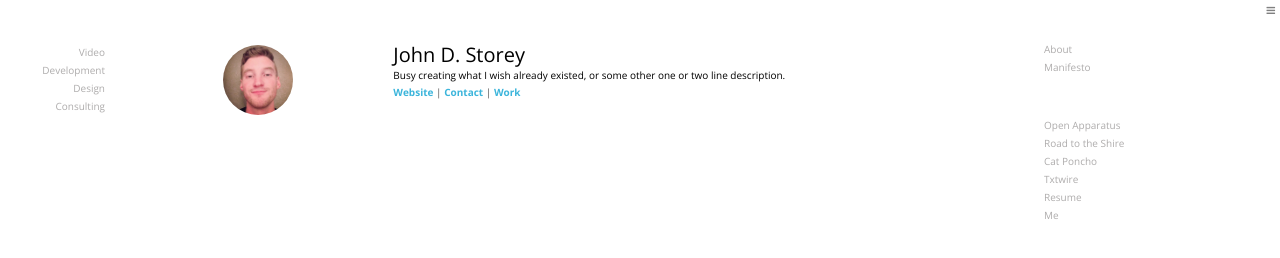
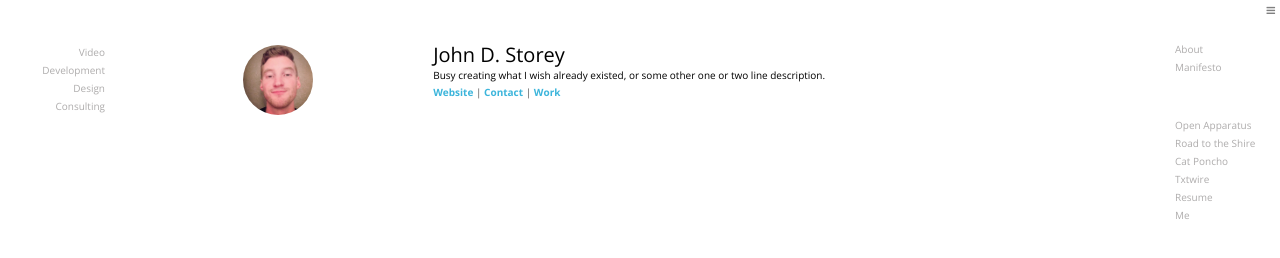
Before and after one commit to johndangerstorey/profile, a plain HTML site: page index.html in a window 1280 px wide. Drawn offline with nearby package versions, Linux system fonts and the light colour scheme.

Commit message:
makes #right fixed to right, 123px

```diff
--- a/css/desktop.css
+++ b/css/desktop.css
@@ -27,12 +27,16 @@ Things to remember:
 
 	#center {
 		padding-left: 123px;
-		width: 80%;
+		width: 100%;
+		padding-right:123px;
 	}
 
 	#right {
 		display: block;
-	}
+		float: none;
+		position: fixed;
+		right: 0;
+}
 
 
 }
--- a/css/mobile.css
+++ b/css/mobile.css
@@ -108,6 +108,9 @@ body {
 
 #center {
 	/*background-color: #F0FFFF;*/
+	/*border-color: black;
+	border-width: 1px;
+	border-style: dotted;*/
 	width: 100%;
 	padding-top: 45px;
 
@@ -115,10 +118,13 @@ body {
 }
 
 #right {
-	width: 20%;
+	width: 125px;
+	float:right;
+	position: absolute;
 	display: none;
 	text-align: left;
 	padding-left: 20px;
+	/*background-color: #F0FFFF;*/
 }
 
 #center_left {
```
